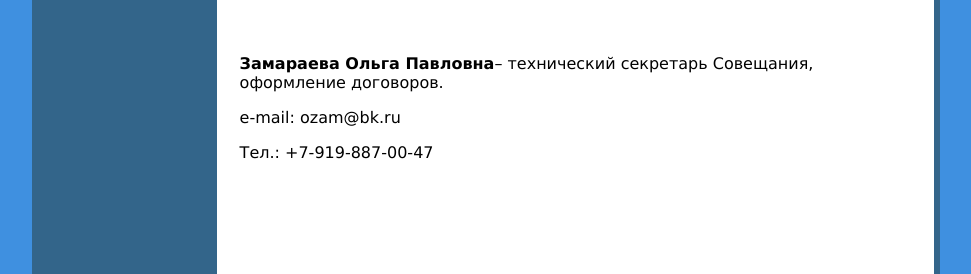
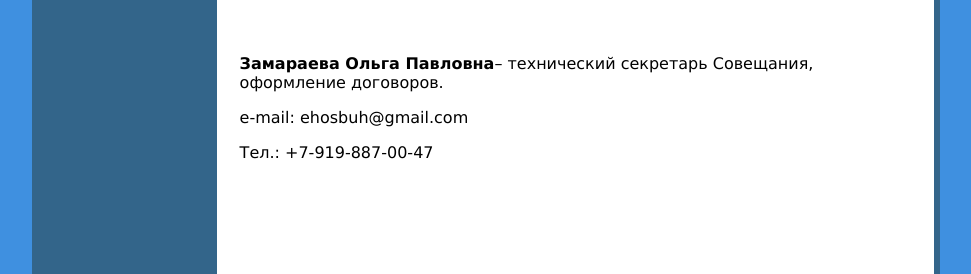
Before and after one commit to Miandic/Echoes2022, a Flask app: page /contact in a window 1280 px wide. Shown: the part 1025-1299 px from the top of the page, without its empty margins (154-1125 px from the left). Run offline with Flask 2, Linux system fonts and the light colour scheme.

Commit message:
email change

```diff
--- a/templates/07arrfee.html
+++ b/templates/07arrfee.html
@@ -11,7 +11,7 @@
 <p>Стоимость пост-тура уточняется.</p>
 <p>По вопросам оформления договоров обращаться к  Замараевой Ольге Павловне,</p>
 <p>Тел.: +7 919-887-00-47</p>
-<p>e-mail: ozam@bk.ru</p>
+<p>e-mail: ehosbuh@gmail.com</p>
 <br>
 <a href="{{ url_for('static', filename='Договор_ИнТех-Дон_организ ЭХОС2022+.doc') }}" style="color: blue; text-decoration: underline;">Шаблон договора для юридических лиц (скачать)</a>
 <br>
--- a/templates/14contact.html
+++ b/templates/14contact.html
@@ -25,7 +25,7 @@
 <br>
 <br>
 <p><b>Замараева Ольга Павловна</b>– технический секретарь Совещания, оформление договоров.</p>
-<p>e-mail: ozam@bk.ru</p>
+<p>e-mail: ehosbuh@gmail.com</p>
 <p>Тел.: +7-919-887-00-47</p>
 <p class="fix">Neque porro quisquam est qui dolorem ipsum quia dolor sit amet, consectetur, adipisci velit...Neque porro quisquam est qui dolorem ipsum quia dolor sit amet, consectetur, adipisci velit...Neque porro quisquam est qui dolorem ipsum quia dolor sit amet, consectetur, adipisci velit...</p>
 {% endblock %}
```
